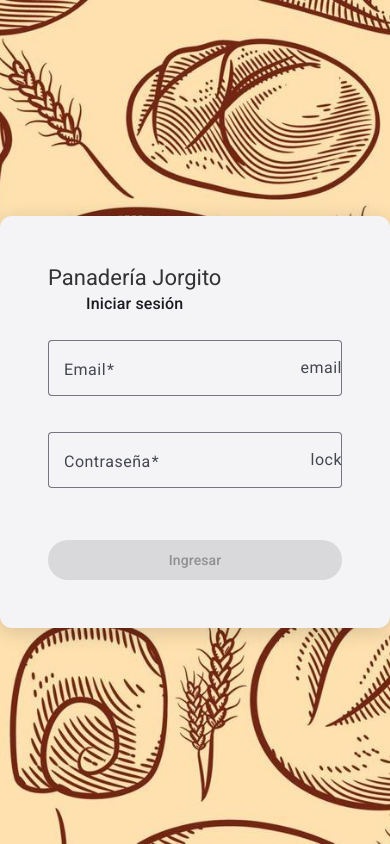
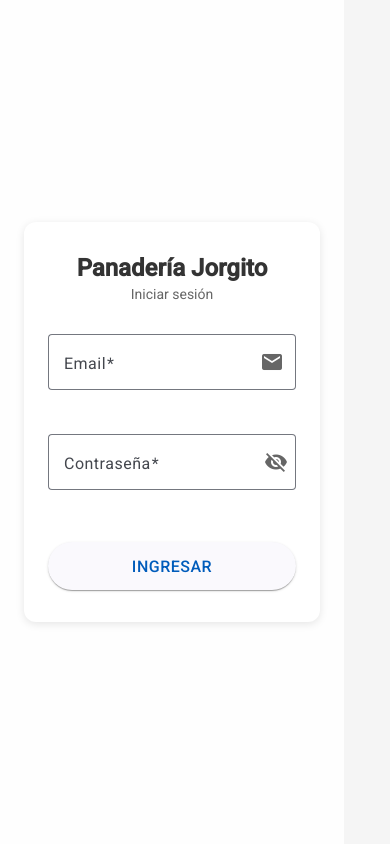
Before and after one commit to VictorTorreblancaFranco/PruebaAngular, an Angular app: page /login in a window 390 px wide. Built offline with nearby package versions, Linux system fonts and the light colour scheme.

Commit message:
actualizacion 7

```diff
--- a/src/app/components/login/login.component.html
+++ b/src/app/components/login/login.component.html
@@ -1,39 +1,42 @@
 <div class="login-container">
     <mat-card class="login-card">
-        <mat-card-header>
-            <mat-card-title>Panadería Jorgito</mat-card-title>
-            <mat-card-subtitle>Iniciar sesión</mat-card-subtitle>
-        </mat-card-header>
+        <div class="login-header">
+            <h2 class="login-title">Panadería Jorgito</h2>
+            <p class="login-subtitle">Iniciar sesión</p>
+        </div>
 
-        <mat-card-content>
-            <form (ngSubmit)="login()" #loginForm="ngForm">
-                <mat-form-field appearance="outline">
+        <form (ngSubmit)="login()" class="login-form">
+            <!-- Email Field -->
+            <mat-form-field appearance="outline" class="form-field">
                 <mat-label>Email</mat-label>
-                    <input matInput type="email" name="email" [(ngModel)]="credentials().email" required />
+                <input matInput [(ngModel)]="credentials().email" name="email" type="email" required />
                 <mat-icon matSuffix>email</mat-icon>
             </mat-form-field>
 
-                <mat-form-field appearance="outline">
+            <!-- Password Field -->
+            <mat-form-field appearance="outline" class="form-field">
                 <mat-label>Contraseña</mat-label>
-                    <input matInput type="password" name="password" [(ngModel)]="credentials().password" required />
-                    <mat-icon matSuffix>lock</mat-icon>
+                <input matInput [(ngModel)]="credentials().password" name="password"
+                    [type]="hidePassword() ? 'password' : 'text'" required />
+                <button type="button" mat-icon-button matSuffix (click)="togglePasswordVisibility()"
+                    [attr.aria-label]="hidePassword() ? 'Mostrar contraseña' : 'Ocultar contraseña'">
+                    <mat-icon>{{ hidePassword() ? 'visibility_off' : 'visibility' }}</mat-icon>
+                </button>
             </mat-form-field>
 
-                @if (errorMessage()) {
-                <div class="error-message">
-                    {{ errorMessage() }}
+            <!-- Error Message -->
+            <div *ngIf="errorMessage()" class="error-message">
+                <mat-icon>error</mat-icon>
+                <span>{{ errorMessage() }}</span>
             </div>
-                }
 
-                <button mat-raised-button color="primary" type="submit" [disabled]="!loginForm.valid || isLoading()"
-                    class="login-button">
-                    @if (isLoading()) {
-                    <mat-spinner diameter="24" color="accent"></mat-spinner>
-                    } @else {
-                    <span>Ingresar</span>
-                    }
+            <!-- Login Button -->
+            <button mat-raised-button color="primary" class="login-button" [disabled]="isLoading()" type="submit">
+                <span *ngIf="isLoading()" class="spinner-container">
+                    <mat-spinner diameter="20"></mat-spinner>
+                </span>
+                <span *ngIf="!isLoading()">Ingresar</span>
             </button>
         </form>
-        </mat-card-content>
     </mat-card>
 </div>
--- a/src/app/components/login/login.component.scss
+++ b/src/app/components/login/login.component.scss
@@ -2,37 +2,189 @@
     display: flex;
     justify-content: center;
     align-items: center;
-    height: 100vh;
-    background-color: #f5f5f5;
-    background-image: url('/src/assets/images/fondoprueba1.jpg');
+    min-height: 100vh;
+    background-color: #f5f5f5; // Color de respaldo
+    background-image: linear-gradient(rgba(255, 255, 255, 0.9), rgba(255, 255, 255, 0.9));
     background-size: cover;
     background-position: center;
+    padding: 16px;
+
+    // Solución para la imagen de fondo - verifica la ruta correcta
+    @at-root {
+        .with-background-image & {
+            background-image: linear-gradient(rgba(255, 255, 255, 0.9), rgba(255, 255, 255, 0.9)),
+                            url('/assets/images/fondoprueba1.jpg');
+        }
+    }
 
     .login-card {
         width: 100%;
-        max-width: 400px;
-        padding: 2rem;
-        box-shadow: 0 4px 20px rgba(0, 0, 0, 0.15);
+        max-width: 420px;
+        padding: 40px 32px;
+        border-radius: 12px;
+        box-shadow: 0 4px 20px rgba(0, 0, 0, 0.12);
+        border: 1px solid rgba(0, 0, 0, 0.08);
+        background: white;
+        transition: transform 0.3s ease, box-shadow 0.3s ease;
+        backdrop-filter: blur(2px);
 
-        mat-card-header {
-            margin-bottom: 1.5rem;
-            text-align: center;
+        &:hover {
+            transform: translateY(-2px);
+            box-shadow: 0 6px 24px rgba(0, 0, 0, 0.15);
         }
 
-        mat-form-field {
-            width: 100%;
-            margin-bottom: 1rem;
+        .login-header {
+            margin-bottom: 32px;
+            text-align: center;
+
+            .login-title {
+                font-size: 24px;
+                font-weight: 600;
+                color: #333;
+                margin-bottom: 4px;
+            }
+
+            .login-subtitle {
+                color: #666;
+                font-size: 14px;
+            }
         }
 
-        .error-message {
-            color: #f44336;
-            margin: 1rem 0;
-            text-align: center;
-        }
+        .login-form {
+            display: flex;
+            flex-direction: column;
+            gap: 24px;
 
-        .login-button {
-            width: 100%;
-            margin-top: 1rem;
+            .form-field {
+                width: 100%;
+
+                .mat-form-field-outline {
+                    background-color: white;
+                }
+
+                .mat-icon {
+                    color: #666;
+                }
+
+                .mat-icon-button {
+                    margin-right: -8px;
+                    width: 24px;
+                    height: 24px;
+                    display: flex;
+                    align-items: center;
+                    justify-content: center;
+
+                    .mat-icon {
+                        font-size: 20px;
+                        width: 20px;
+                        height: 20px;
+                        color: #666;
+                        transition: color 0.2s ease;
+
+                        &:hover {
+                            color: #2196F3; // Azul más llamativo para el hover
+                        }
+                    }
+                }
+
+                .mat-form-field-suffix {
+                    align-items: center;
+                    display: flex;
+                }
+            }
+
+            .error-message {
+                display: flex;
+                align-items: center;
+                gap: 8px;
+                color: #d32f2f;
+                font-size: 14px;
+                padding: 8px 12px;
+                background-color: rgba(211, 47, 47, 0.08);
+                border-radius: 4px;
+                margin-top: -16px;
+                animation: fadeIn 0.3s ease;
+
+                .mat-icon {
+                    font-size: 18px;
+                    width: 18px;
+                    height: 18px;
+                }
+            }
+
+            .login-button {
+                height: 48px;
+                font-weight: 500;
+                letter-spacing: 0.5px;
+                margin-top: 8px;
+                font-size: 16px;
+                transition: all 0.3s ease;
+                text-transform: uppercase;
+                position: relative;
+                overflow: hidden;
+
+                &:hover {
+                    transform: translateY(-1px);
+                    box-shadow: 0 2px 8px rgba(0, 0, 0, 0.15);
+                }
+
+                &:active {
+                    transform: translateY(0);
+                }
+
+                .spinner-container {
+                    display: flex;
+                    align-items: center;
+                    justify-content: center;
+                    position: absolute;
+                    width: 100%;
+                    height: 100%;
+                    top: 0;
+                    left: 0;
+
+                    mat-spinner {
+                        margin: 0 auto;
+
+                        ::ng-deep circle {
+                            stroke: white;
+                        }
+                    }
+                }
+            }
         }
     }
 }
+
+@media (max-width: 600px) {
+    .login-container {
+        padding: 8px;
+        background-image: linear-gradient(rgba(255, 255, 255, 0.95), rgba(255, 255, 255, 0.95));
+
+        // Solo aplica la imagen si existe
+        @at-root {
+            .with-background-image & {
+                background-image: linear-gradient(rgba(255, 255, 255, 0.95), rgba(255, 255, 255, 0.95)),
+                                url('/assets/images/fondoprueba1.jpg');
+            }
+        }
+
+        .login-card {
+            padding: 32px 24px;
+            box-shadow: 0 2px 8px rgba(0, 0, 0, 0.1);
+            border: none;
+            width: calc(100% - 32px);
+            margin: 16px;
+            backdrop-filter: none;
+
+            &:hover {
+                transform: none;
+                box-shadow: 0 2px 8px rgba(0, 0, 0, 0.1);
+            }
+        }
+    }
+}
+
+@keyframes fadeIn {
+    from { opacity: 0; transform: translateY(-5px); }
+    to { opacity: 1; transform: translateY(0); }
+}
--- a/src/app/components/login/login.component.ts
+++ b/src/app/components/login/login.component.ts
@@ -1,4 +1,3 @@
-// src/app/components/core/login/login.component.ts
 import { Component, signal } from '@angular/core';
 import { FormsModule } from '@angular/forms';
 import { Router } from '@angular/router';
@@ -7,7 +6,9 @@ import { MatCardModule } from '@angular/material/card';
 import { MatInputModule } from '@angular/material/input';
 import { MatButtonModule } from '@angular/material/button';
 import { MatProgressSpinnerModule } from '@angular/material/progress-spinner';
-import { AuthService } from '../../core/services/auth.service';  // Cambié la ruta aquí para usar 'shared/services'
+import { MatIconModule } from '@angular/material/icon';
+import { MatProgressSpinner } from '@angular/material/progress-spinner';
+import { AuthService } from '../../core/services/auth.service';
 
 @Component({
   selector: 'app-login',
@@ -18,18 +19,18 @@ import { AuthService } from '../../core/services/auth.service';  // Cambié la r
     MatCardModule,
     MatInputModule,
     MatButtonModule,
-    MatProgressSpinnerModule
+    MatProgressSpinnerModule,
+    MatIconModule,
+    MatProgressSpinner
   ],
   templateUrl: './login.component.html',
   styleUrls: ['./login.component.scss']
 })
 export class LoginComponent {
-  credentials = signal({
-    email: '',
-    password: ''
-  });
+  credentials = signal<{ email: string; password: string }>({ email: '', password: '' });
   isLoading = signal(false);
   errorMessage = signal('');
+  hidePassword = signal(true);
 
   constructor(
     private authService: AuthService,
@@ -37,17 +38,30 @@ export class LoginComponent {
   ) { }
 
   login(): void {
+    if (this.isLoading()) return;
+
     this.isLoading.set(true);
     this.errorMessage.set('');
 
     setTimeout(() => {
       const { email, password } = this.credentials();
-      if (this.authService.login(email, password)) {
-        this.router.navigate(['/']);
-      } else {
-        this.errorMessage.set('Credenciales incorrectas. Prueba con: admin@panaderia.com / admin123');
+
+      try {
+        if (this.authService.login(email, password)) {
+          this.router.navigate(['/']);
+        } else {
+          this.errorMessage.set('Credenciales incorrectas. Prueba con: admin@panaderia.com / admin123');
+        }
+      } catch (error) {
+        this.errorMessage.set('Error al iniciar sesión. Intenta nuevamente.');
+        console.error('Login error:', error);
+      } finally {
+        this.isLoading.set(false);
       }
-      this.isLoading.set(false);
-    }, 1000);
+    }, 800);
+  }
+
+  togglePasswordVisibility(): void {
+    this.hidePassword.set(!this.hidePassword());
   }
 }
```
Lines whose indentation alone changed are shown as unchanged.
